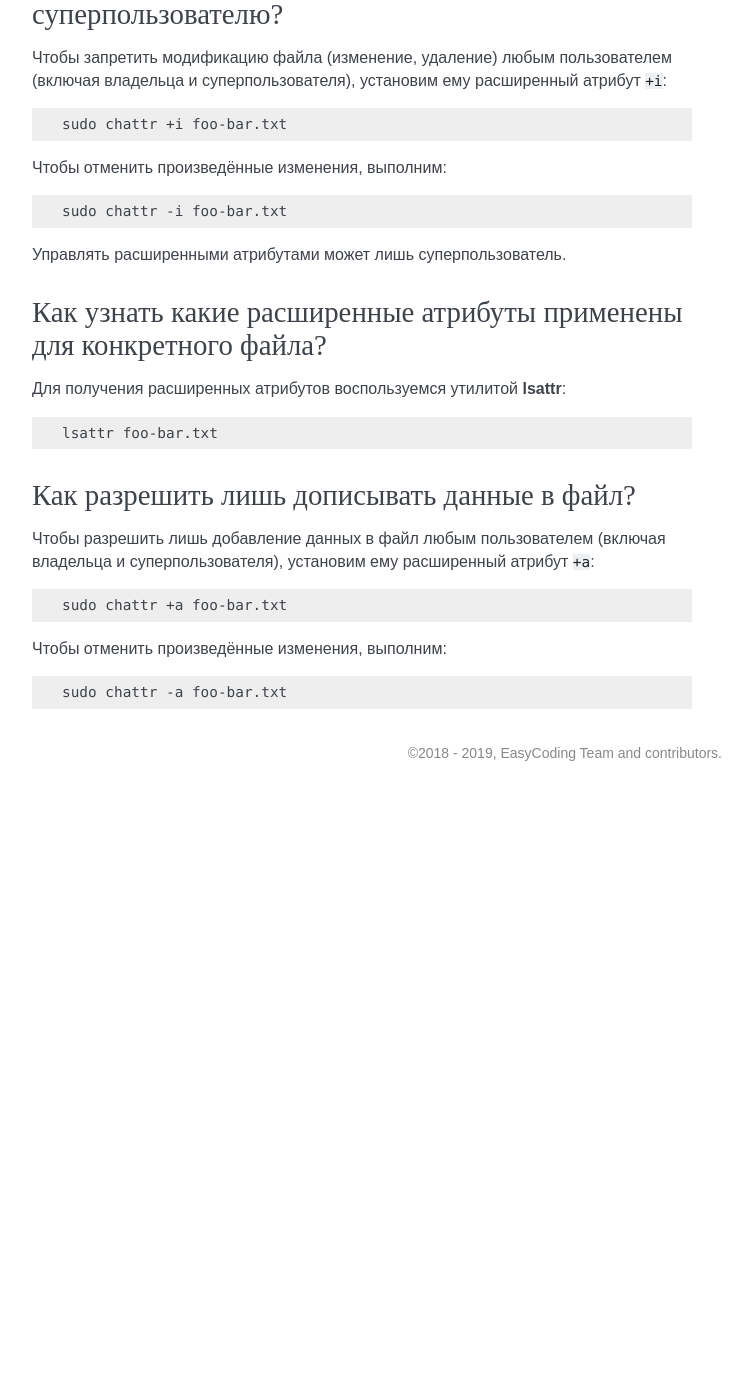
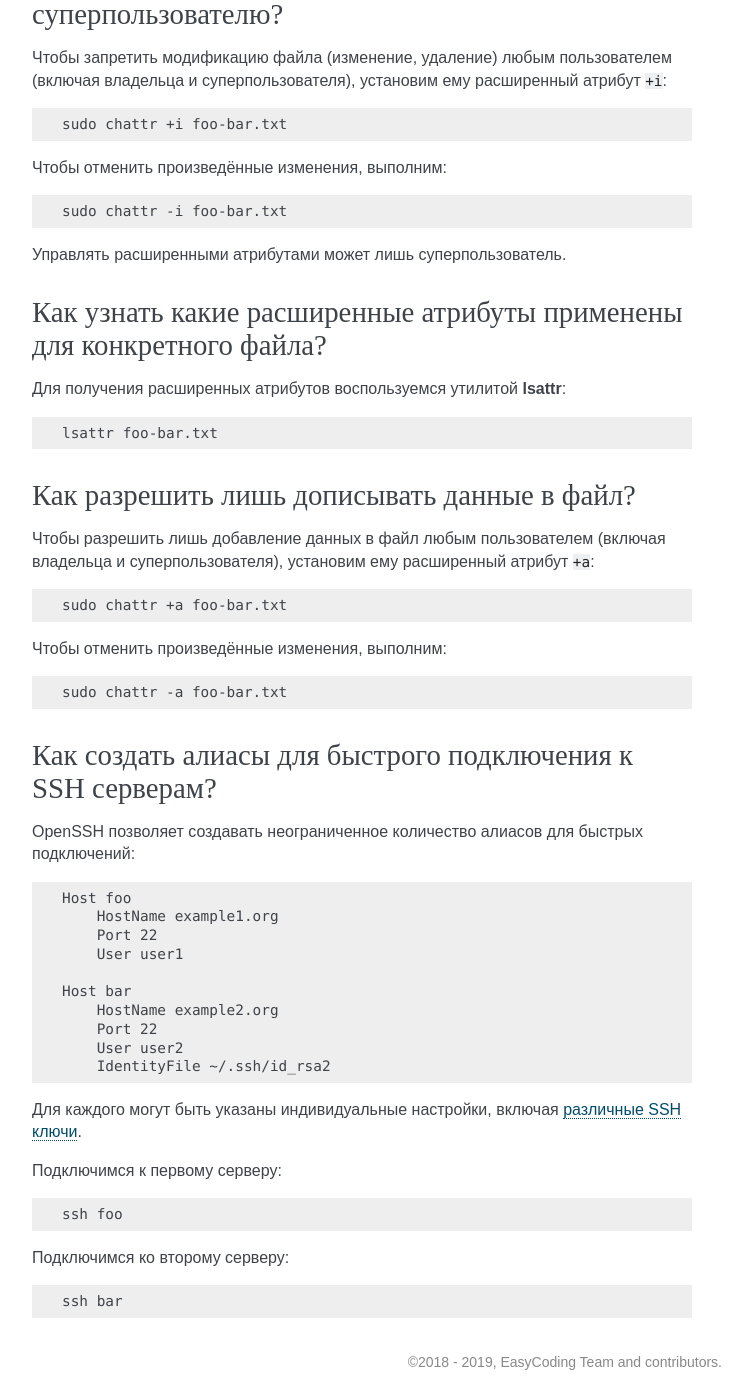
Before and after one commit to RussianFedora/FAQ, a Sphinx documentation site: the page built from source/administration.rst, in a window 1280 px wide and 1400 px high, scrolled down 16444 px. Shown: the whole window, without its empty margins (388-1140 px from the left). Built offline with Sphinx 7.4.7, drawn with Linux system fonts in a browser that asks for light colours; before the commit the page ends 17235 px from its top, so only the background shows below that; some of the changed text lies outside the part shown.

Commit message:
Added question about using aliases for SSH connections.

```diff
--- a/source/administration.rst
+++ b/source/administration.rst
@@ -989,3 +989,38 @@
 .. code-block:: text
 
     sudo chattr -a foo-bar.txt
+
+.. index:: ssh, config, alias
+.. _ssh-alias:
+
+Как создать алиасы для быстрого подключения к SSH серверам?
+==============================================================
+
+OpenSSH позволяет создавать неограниченное количество алиасов для быстрых подключений:
+
+.. code-block:: text
+
+    Host foo
+        HostName example1.org
+        Port 22
+        User user1
+
+    Host bar
+        HostName example2.org
+        Port 22
+        User user2
+        IdentityFile ~/.ssh/id_rsa2
+
+Для каждого могут быть указаны индивидуальные настройки, включая :ref:`различные SSH ключи <ssh-keys>`.
+
+Подключимся к первому серверу:
+
+.. code-block:: text
+
+    ssh foo
+
+Подключимся ко второму серверу:
+
+.. code-block:: text
+
+    ssh bar
```
